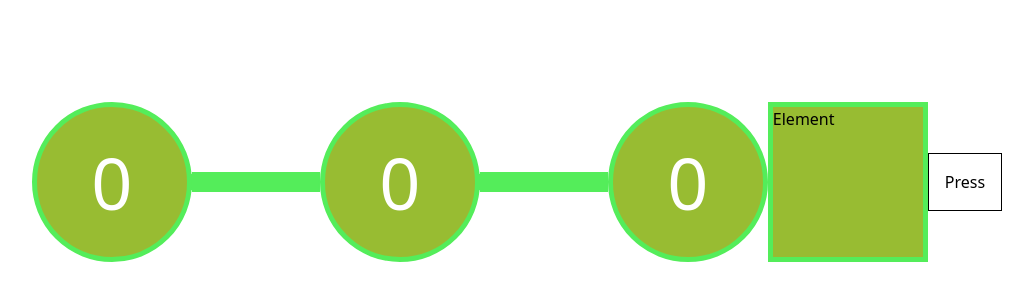
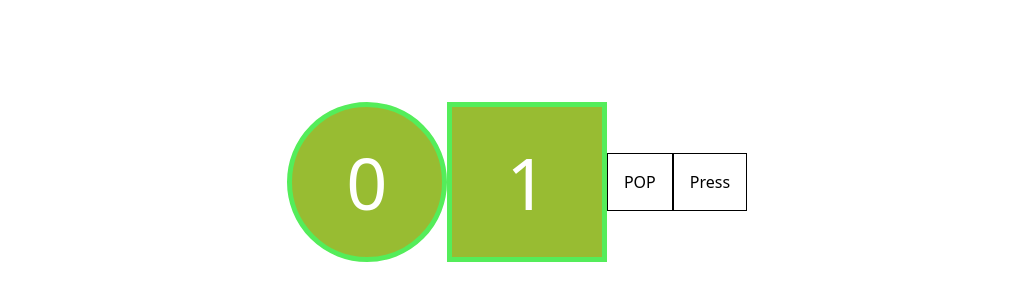
Before and after one commit to topeXchris/DSA-Visualizer, a React (Create React App) app: page / in a window 1280 px wide. Shown: the part 218-518 px from the top of the page, without its empty margins (123-1156 px from the left). Built offline with nearby package versions, Linux system fonts and the light colour scheme.

Commit message:
fixed animation

```diff
--- a/src/App.js
+++ b/src/App.js
@@ -4,19 +4,26 @@ import Line from "./components/Line";
 import Node from "./components/Node";
 
 function App() {
-  const [anime,isAnime] = React.useState(false);
+  const [anime,isAnime] = React.useState(true);
+  const [arr,setArr] = React.useState([1]);
   const hanleClick = ()=>{
-    isAnime(!anime);
+    isAnime(false);
+  }
+  const pop = () =>{
+    const newArr = [...arr,arr.length+1];
+    setArr(newArr)
+    isAnime(false);
   }
   return (
     <div className="md:flex h-screen justify-center items-center min-w-full">
       <Node/>
-      <Line animate={anime}/>
-      <Node/>
-      <Line animate={anime}/>
-      <Node/>
-      <Element/>
+      {arr.map((arr) =>
+        <>
+          <Element value={arr}/>
+        </>
+      )}
 
+      <button onClick={()=>pop()} className="p-4 border border-blue ">POP</button>
       <button onClick={()=>hanleClick()} className="p-4 border border-blue ">Press</button>
     </div>
   );
--- a/src/components/Element.jsx
+++ b/src/components/Element.jsx
@@ -1,8 +1,8 @@
 import React from 'react'
 
-const Element = ({animate}) => {
+const Element = ({value}) => {
   return (
-    <div className='element'>Element</div>
+    <div className='element text-7xl text-white'>{value}</div>
   )
 }
 
--- a/src/components/Line.jsx
+++ b/src/components/Line.jsx
@@ -4,7 +4,7 @@ const Line = ({animate}) => {
   return (
     <>
        <div className='line md:flex justify-start items-center'>
-       <div className={animate ? "inner":" inner transition duration-1000 transform scale-x-100"}></div>
+       <div className={"inner animate-[wiggle_1s_linear_forwards_1]"}></div>
        </div>
     </>
 
--- a/src/index.css
+++ b/src/index.css
@@ -4,7 +4,6 @@
 
 @layer components {
 .node{
-
   display: flex;
   justify-content:center;
   align-items:center;
@@ -40,6 +39,9 @@
 
 @layer components{
   .element{
+    display: flex;
+    justify-content:center;
+    align-items:center;
     border-color: theme('colors.orange-light');
     border-width: 5px;
     height: 10rem;
--- a/tailwind.config.js
+++ b/tailwind.config.js
@@ -8,6 +8,15 @@ module.exports = {
       'white':'#ffffff',
     },
     extend: {
+      keyframes: {
+        wiggle: {
+          '0%': { transform: 'scaleX(0)' },
+          '100%': { transform: 'scaleX(150)' },
+        }
+      },
+      animation: {
+        wiggle: 'wiggle 1s linear forwards 1',
+      },
       scale: {
         '100': '100',
       }
```
